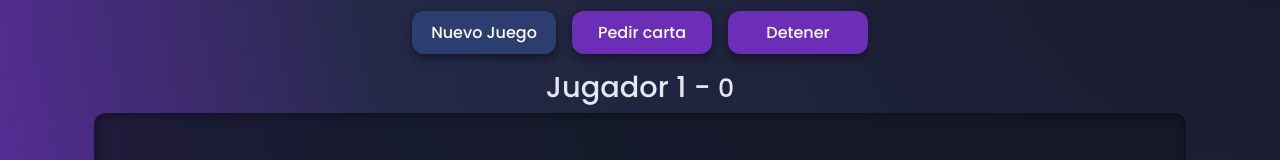
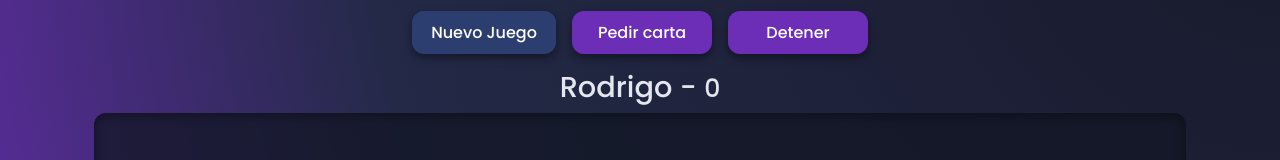
Before and after one commit to RetroRodrich/js-vite-blackjack, a website built with Vite: page index.html in a window 1280 px wide. Shown: the part 131-291 px from the top of the page. Built offline with nearby package versions, Linux system fonts and the light colour scheme.

Commit message:
nombre Rodrigo

```diff
--- a/index.html
+++ b/index.html
@@ -22,7 +22,7 @@
 
     <div class="row container">
       <div class="col">
-        <h1>Jugador 1 - <small>0</small></h1>
+        <h1>Rodrigo - <small>0</small></h1>
         <div id="jugador-cartas">
           <!-- <img class="carta" src="assets/cartas/2C.png"> -->
         </div>
```
